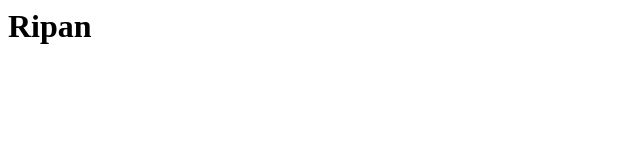
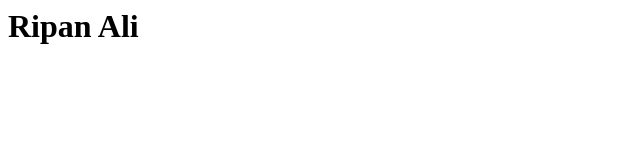
Before and after one commit to munshiAli/test, a plain HTML site: page index.html in a window 1280 px wide. Shown: the full height of the page, 0-640 px from the left. Drawn offline with Linux system fonts and the light colour scheme.

Commit message:
Ripan to Ripan Ali

```diff
--- a/index.html
+++ b/index.html
@@ -1,6 +1,7 @@
 <html>
 <head></head>
 <body>
-<h1>Ripan</h1>
+<h1>Ripan Ali</h1>
+
 </body>
 </html>
```
